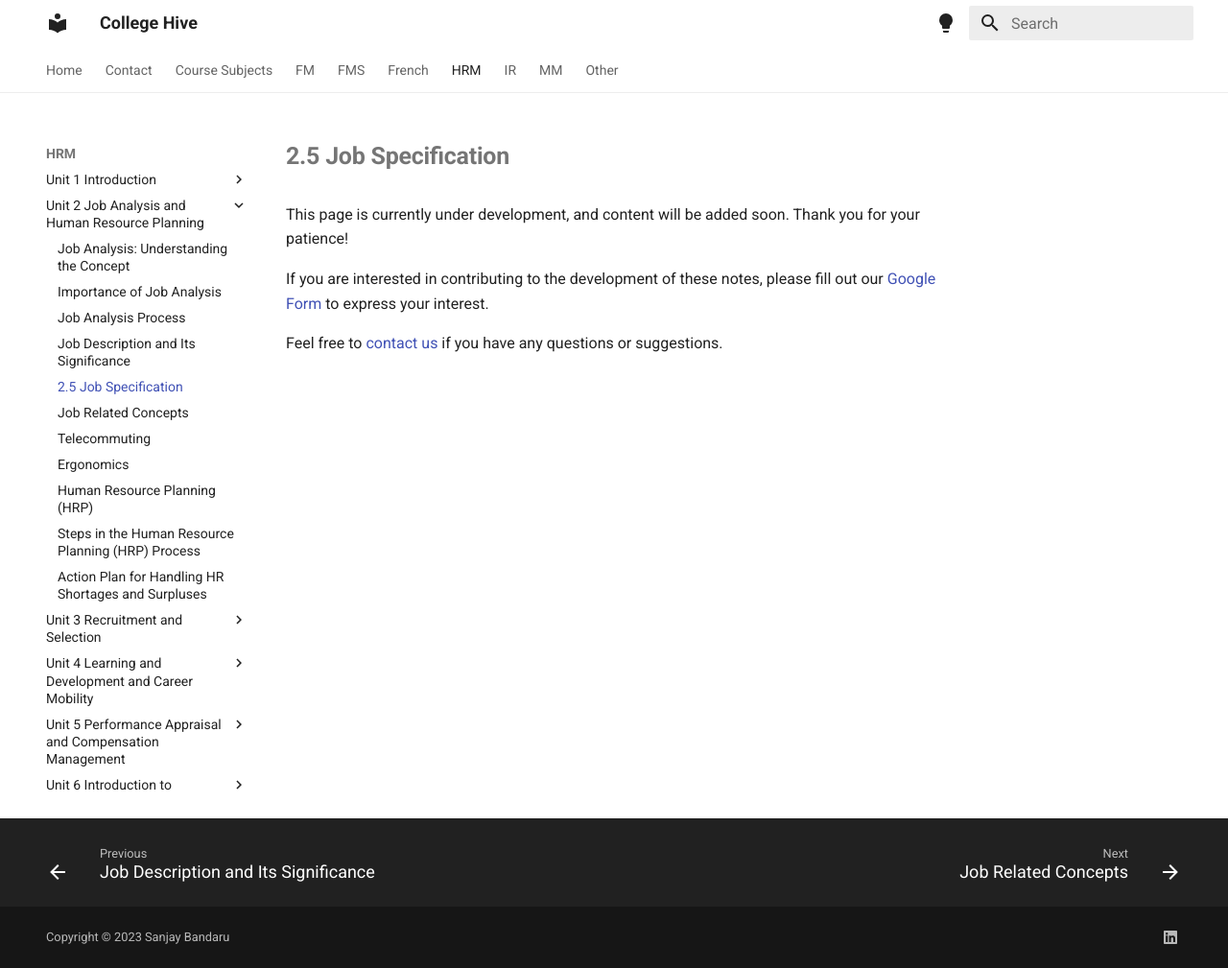
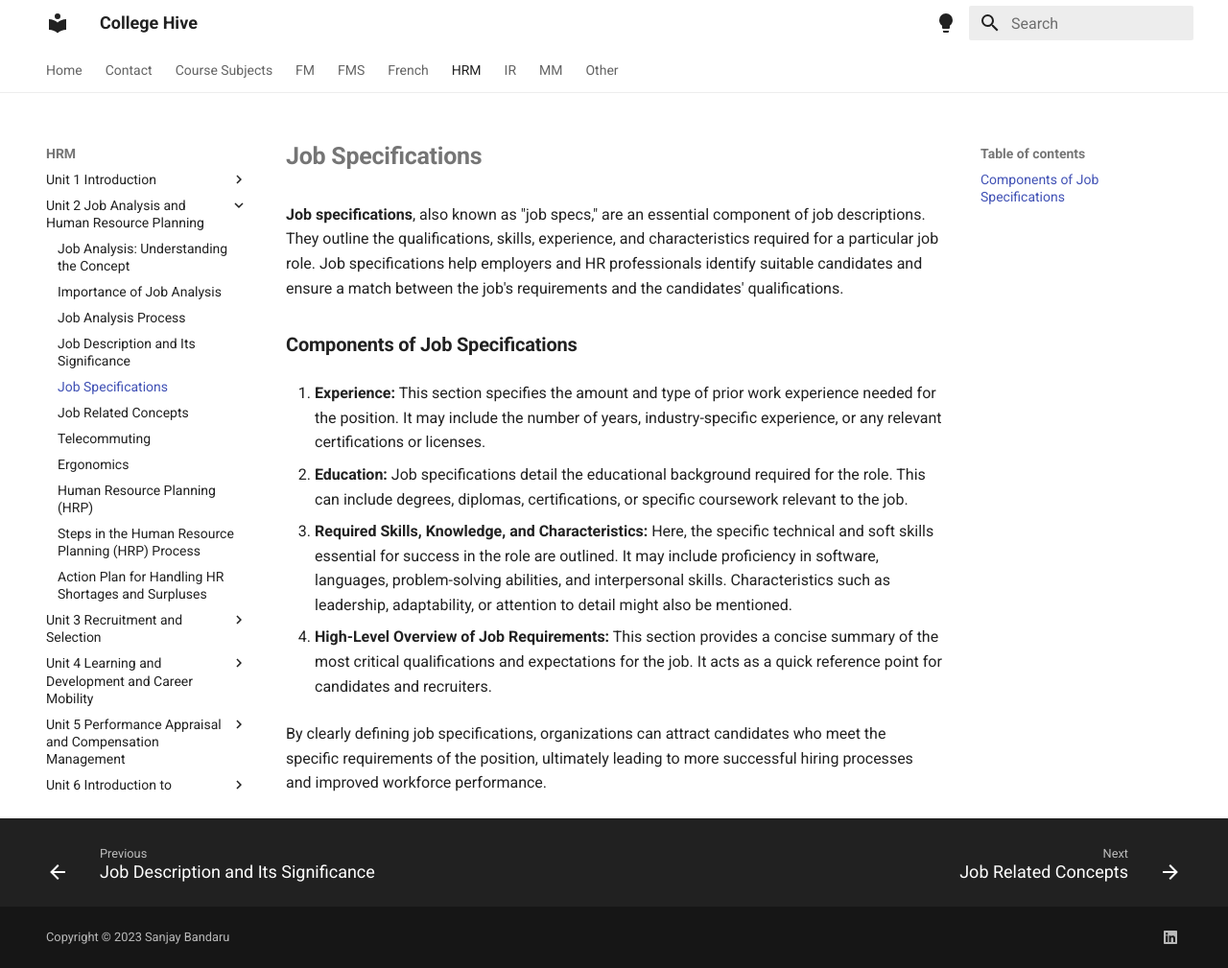
Before and after one commit to sanjay9583/Notesapp, an MkDocs documentation site: the page built from docs/HRM/Unit-2 Job Analysis and Human Resource Planning/2.5 Job Specification.md, in a window 1280 px wide and 1009 px high. Shown: the whole window at 96% size. Built offline with MkDocs 1.6.1 and Material for MkDocs 9.7.7, drawn with Linux system fonts in a browser that asks for light colours.

Commit message:
Update 2.5 Job Specification.md

```diff
--- a/docs/HRM/Unit-2 Job Analysis and Human Resource Planning/2.5 Job Specification.md
+++ b/docs/HRM/Unit-2 Job Analysis and Human Resource Planning/2.5 Job Specification.md
@@ -1,9 +1,15 @@
+# Job Specifications
 
+**Job specifications**, also known as "job specs," are an essential component of job descriptions. They outline the qualifications, skills, experience, and characteristics required for a particular job role. Job specifications help employers and HR professionals identify suitable candidates and ensure a match between the job's requirements and the candidates' qualifications.
 
-This page is currently under development, and content will be added soon. Thank you for your patience!
+## Components of Job Specifications
 
-If you are interested in contributing to the development of these notes, please fill out our [Google Form](https://forms.gle/bhYV5PZjsjVnrcWZ9) to express your interest.
+1. **Experience:** This section specifies the amount and type of prior work experience needed for the position. It may include the number of years, industry-specific experience, or any relevant certifications or licenses.
 
-Feel free to [contact us](mailto:bandaru.sanjay@bba.christuniversity.in) if you have any questions or suggestions.
+2. **Education:** Job specifications detail the educational background required for the role. This can include degrees, diplomas, certifications, or specific coursework relevant to the job.
 
-<!-- You can add more details or sections as needed -->
+3. **Required Skills, Knowledge, and Characteristics:** Here, the specific technical and soft skills essential for success in the role are outlined. It may include proficiency in software, languages, problem-solving abilities, and interpersonal skills. Characteristics such as leadership, adaptability, or attention to detail might also be mentioned.
+
+4. **High-Level Overview of Job Requirements:** This section provides a concise summary of the most critical qualifications and expectations for the job. It acts as a quick reference point for candidates and recruiters.
+
+By clearly defining job specifications, organizations can attract candidates who meet the specific requirements of the position, ultimately leading to more successful hiring processes and improved workforce performance.
```
